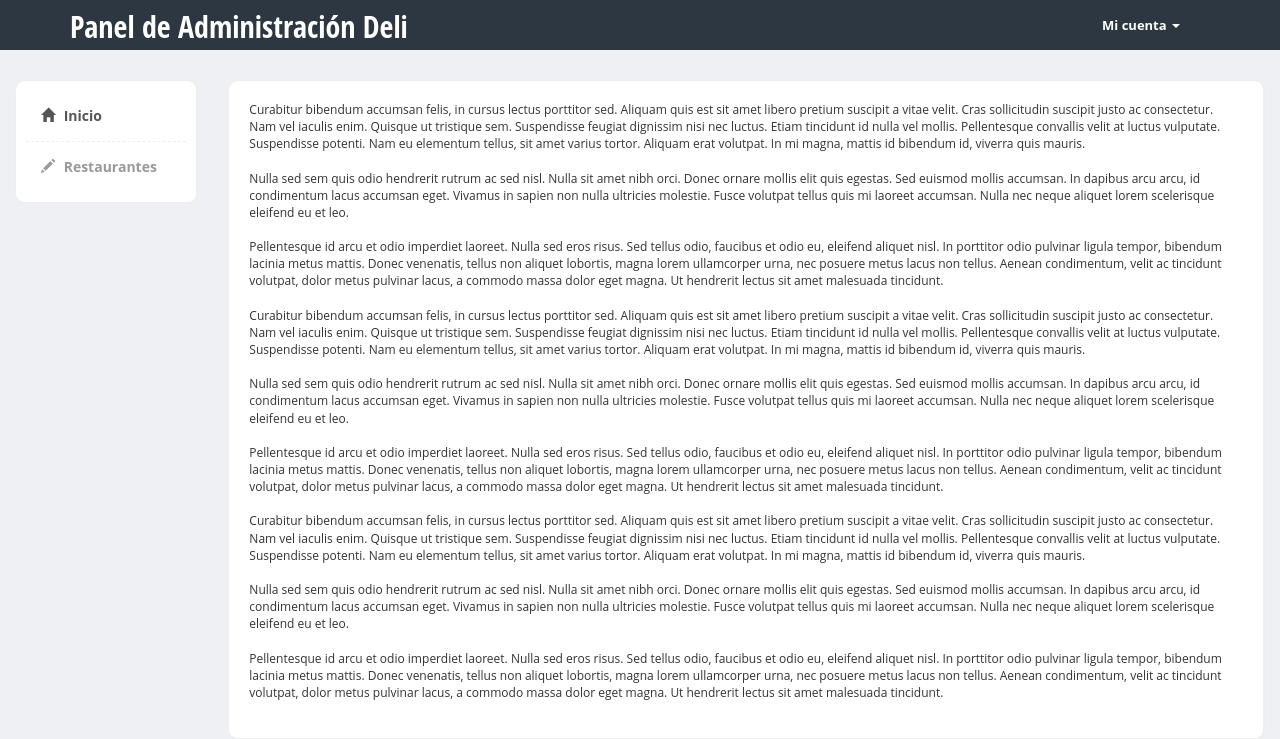
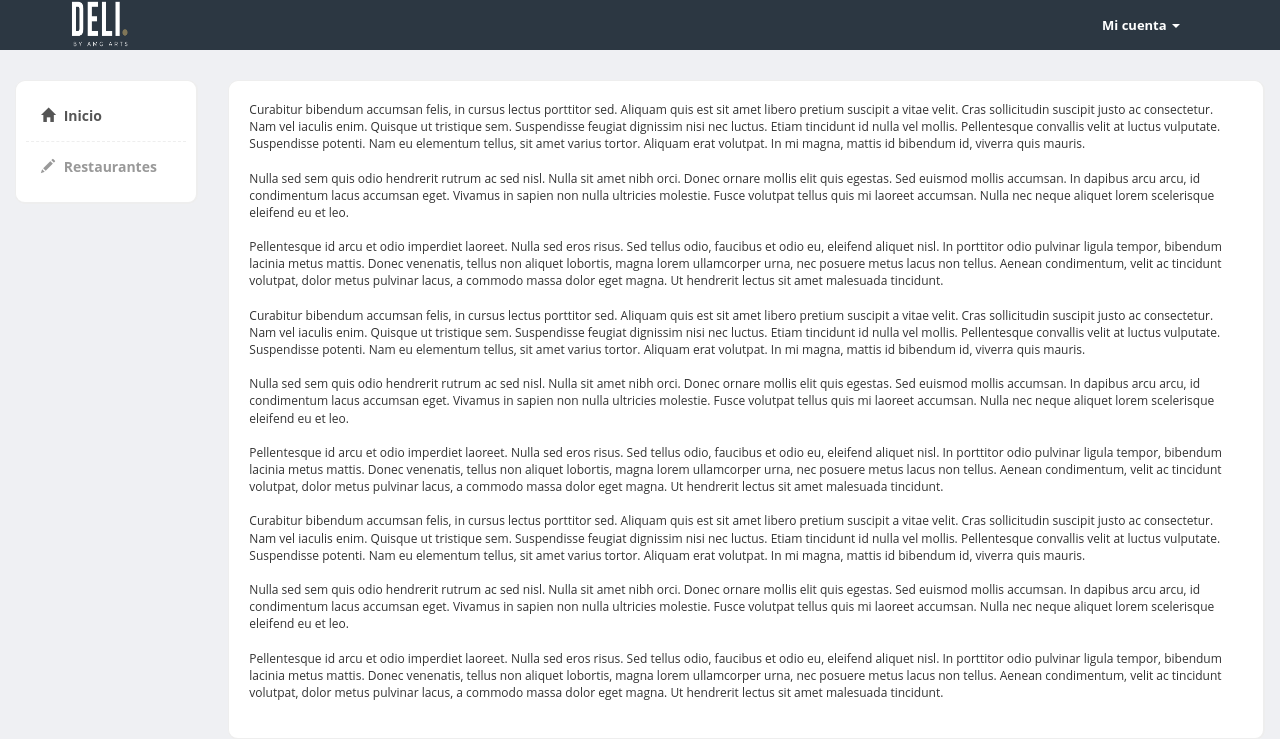
Before and after one commit to imontes17/deliServices, a PHP site: page / in a window 1280 px wide. Shown: the top 739 px of the page. Run offline with PHP 8.4, Linux system fonts and the light colour scheme.

Commit message:
logo deli

```diff
--- a/index.html
+++ b/index.html
@@ -23,7 +23,7 @@
 	           <div class="col-md-5">
 	              <!-- Logo -->
 	              <div class="logo">
-	                 <h1><a href="index.html">Panel de Administración Deli</a></h1>
+										<a href=""><img src="images/delilogo2.png"  height="50" width="60"/></a>
 	              </div>
 	           </div>
 	           <div class="col-md-5">
--- a/restaurantes/create/index.php
+++ b/restaurantes/create/index.php
@@ -24,7 +24,7 @@
 	           <div class="col-md-5">
 	              <!-- Logo -->
 	              <div class="logo">
-	                 <h1><a href="index.html">Panel de Administración Deli</a></h1>
+									<a href="/"><img src="../../images/delilogo2.png"  height="50" width="60"/></a>
 	              </div>
 	           </div>
 	           <div class="col-md-5">
--- a/restaurantes/index.html
+++ b/restaurantes/index.html
@@ -23,7 +23,7 @@
 	           <div class="col-md-5">
 	              <!-- Logo -->
 	              <div class="logo">
-	                 <h1><a href="/">Panel de Administración Deli</a></h1>
+										<a href="/"><img src="../images/delilogo2.png"  height="50" width="60"/></a>
 	              </div>
 	           </div>
 	           <div class="col-md-5">
```
Also changed, not shown: images/delilogo2.png (added).
